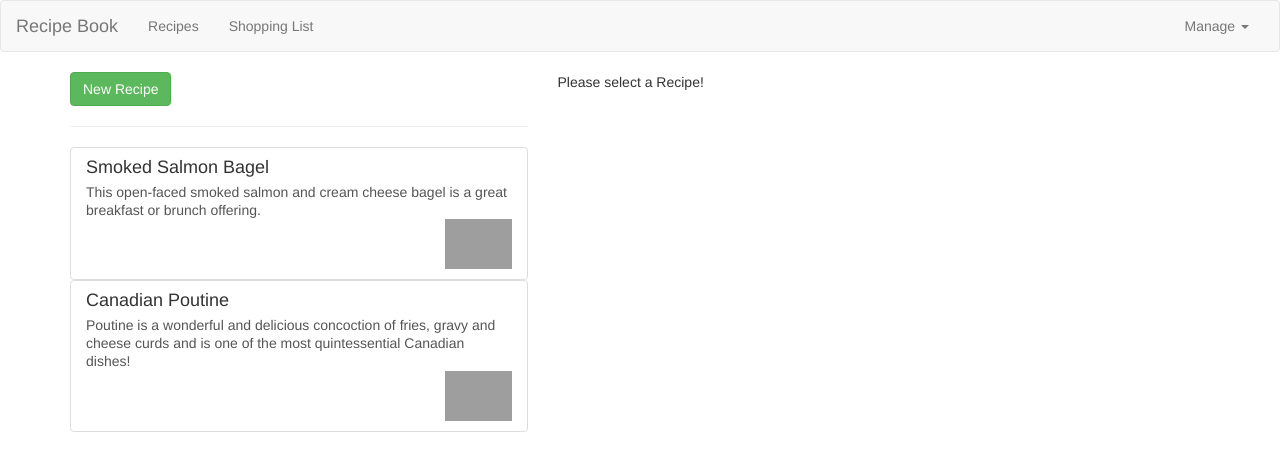
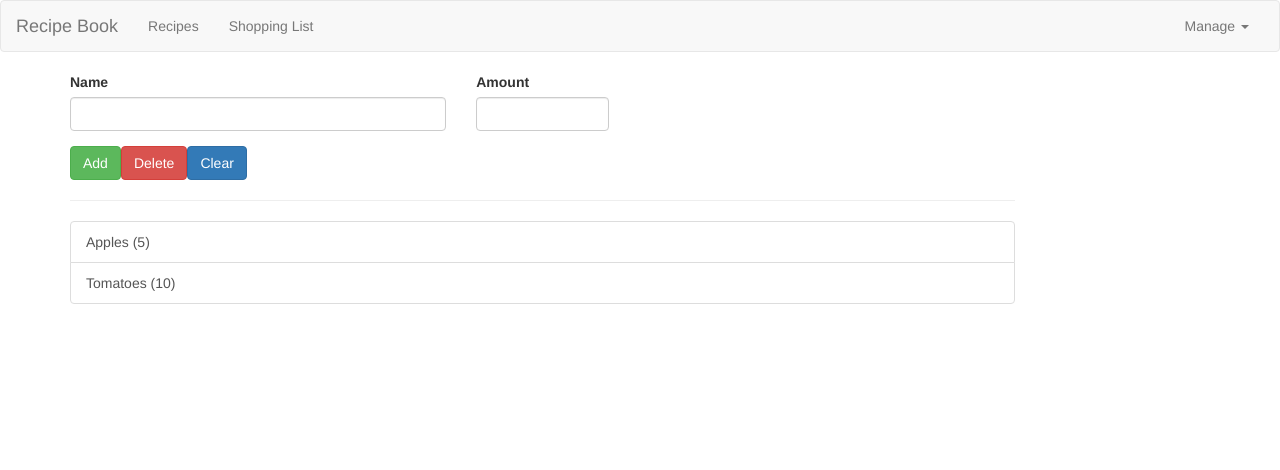
Before and after one commit to d-x-s/angular-basics, an Angular app: page /shopping-list in a window 1280 px wide. Shown: the top 470 px of the page. Built offline with nearby package versions, Linux system fonts and the light colour scheme; grey boxes are pictures that could not be loaded.

Commit message:
Set up routing with recipe and shopping components

```diff
--- /dev/null
+++ b/src/app/app-routing.module.ts
@@ -0,0 +1,25 @@
+import { NgModule } from "@angular/core";
+import { RouterModule, Routes } from "@angular/router";
+import { RecipesComponent } from './recipes/recipes.component';
+import { ShoppingListComponent } from './shopping-list/shopping-list.component';
+
+const appRoutes: Routes = [
+  // default matching strategy is prefix matching
+  // of course the empty path is part of every path
+  // thus we must override default behavior
+  // this only redirects if the FULL path is empty!
+  { path: '', redirectTo: '/recipes', pathMatch: 'full' },
+
+  { path: 'recipes', component: RecipesComponent },
+
+  { path: 'shopping-list', component: ShoppingListComponent }
+]
+
+@NgModule({
+  imports: [RouterModule.forRoot(appRoutes)],
+  exports: [RouterModule]
+})
+
+export class AppRoutingModule {
+
+}
--- a/src/app/app.component.html
+++ b/src/app/app.component.html
@@ -2,8 +2,9 @@
 <div class="container">
   <div class="row">
     <div class="col-md-12">
-      <app-recipes *ngIf="loadedFeature === 'recipe'"></app-recipes>
-      <app-shopping-list *ngIf="loadedFeature !== 'recipe'"></app-shopping-list>
+      <router-outlet></router-outlet>
+      <!-- <app-recipes *ngIf="loadedFeature === 'recipe'"></app-recipes> -->
+      <!-- <app-shopping-list *ngIf="loadedFeature !== 'recipe'"></app-shopping-list> -->
     </div>
   </div>
 </div>
--- a/src/app/app.module.ts
+++ b/src/app/app.module.ts
@@ -11,6 +11,7 @@
 import { RecipeListComponent } from './recipes/recipe-list/recipe-list.component';
 import { RecipeItemComponent } from './recipes/recipe-list/recipe-item/recipe-item.component';
 import { DropdownDirective } from './shared/dropdown.directive';
+import { AppRoutingModule } from './app-routing.module';
 
 
 @NgModule({
@@ -27,7 +28,8 @@
   ],
   imports: [
     BrowserModule,
-    FormsModule
+    FormsModule,
+    AppRoutingModule
   ],
   providers: [],
   bootstrap: [AppComponent]
```
Also changed, not shown: 1 other file (tests, documents, lock files or other folders).
